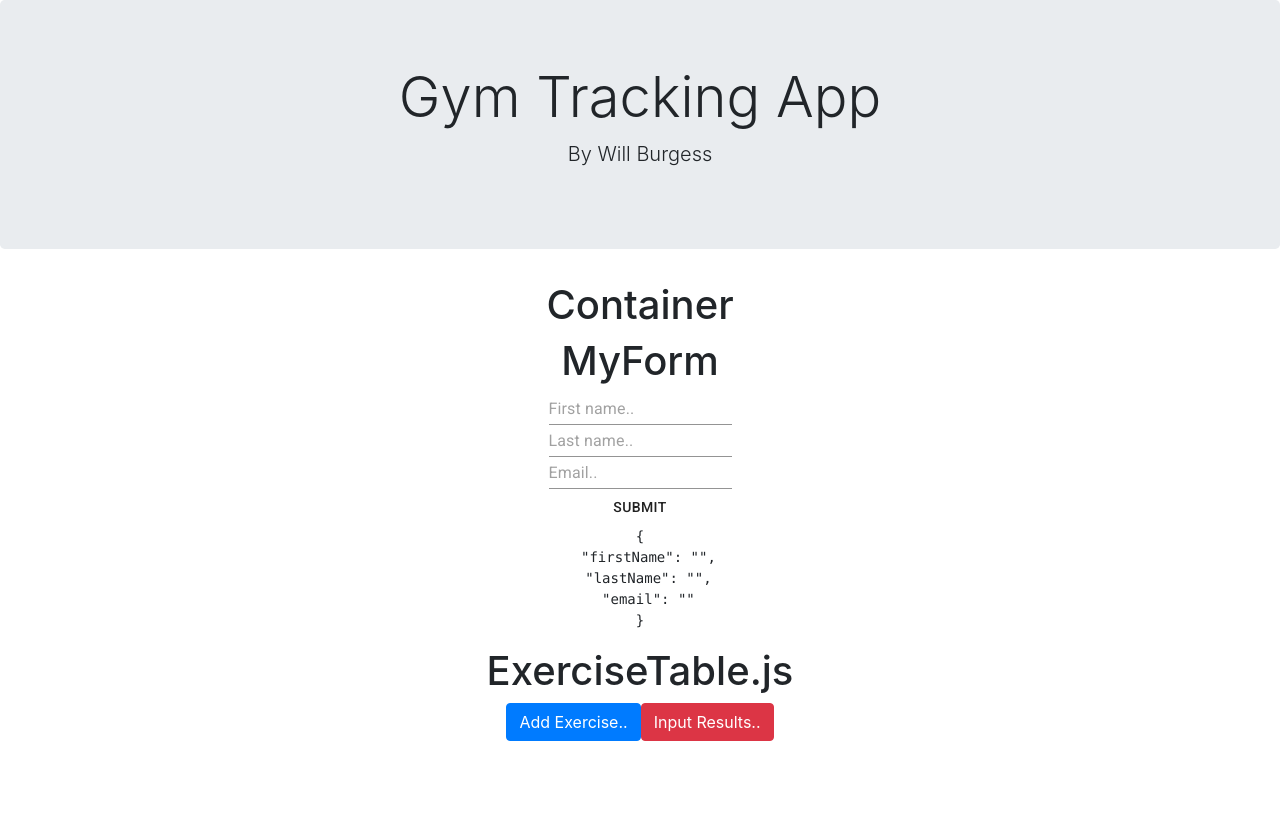
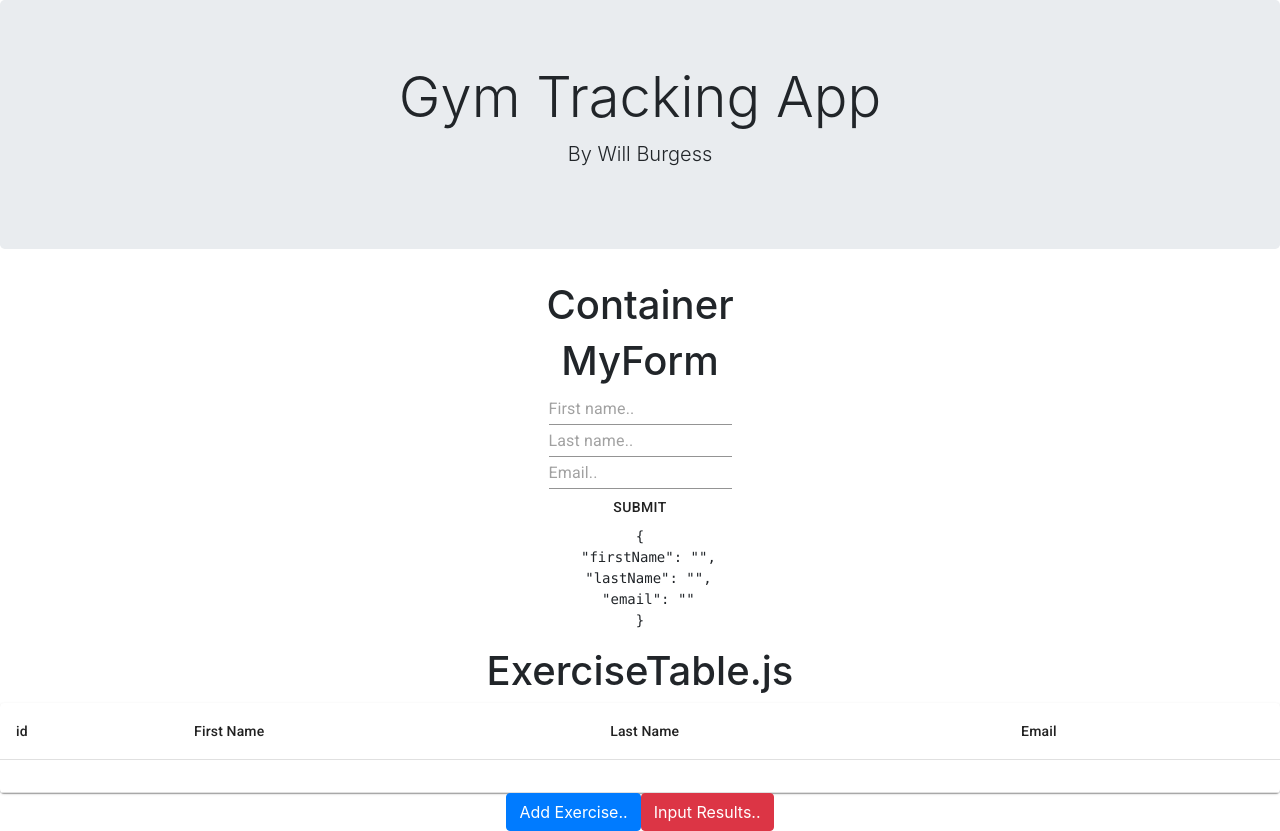
Before and after one commit to NisLox/gymtracker, a React (Create React App) app in the folder GymTracker/: page / in a window 1280 px wide. Before the commit the page ends 800 px from the top, so only its background shows below. Built offline with nearby package versions, Linux system fonts and the light colour scheme.

Commit message:
working form submits to table

```diff
--- a/GymTracker/src/app-Component/container-Component/exerciseTable-Component/exerciseTable.js
+++ b/GymTracker/src/app-Component/container-Component/exerciseTable-Component/exerciseTable.js
@@ -1,31 +1,37 @@
-import React from 'react';
+import React, {useState} from 'react';
 import AddExerciseButton from './addExerciseButton'
 import InputResultsButton from './inputResultsButton'
 import MyForm from '../myForm'
+import MyTable from './myTable'
+import { generate } from 'shortid'
 
-class ExerciseTable extends React.Component {
-    constructor(props) {
-        super(props);
-        this.state = {  };
-    }
-    hello() {
-        console.log("AddExerciseButton")
-    }
-    render() {
+const ExerciseTable = () => {
+    const [rows, setRows] = useState([{
+        id: "",
+        firstName: "",
+        lastName: "",
+        email: "",
+    }])
+
+    return (
+        <div>
+                <MyForm onSubmit={(data) => {
+                    setRows(currentRows => [...currentRows, {
+                        id:generate(),
+                    ...data
+                    }])
+                }} />
+            <h1>ExerciseTable.js</h1>
+            <MyTable rows={rows} />
 
 
-        return (
-            <div>
-                 <MyForm onSubmit={({email, firstName, lastName}) => {
-                     console.log(email, firstName, lastName)
-                 }} />
-                <h1>ExerciseTable.js</h1>
-                <AddExerciseButton name="Add Exercise.." onClick={this.hello}/>
-                <InputResultsButton name="Input Results.." onClick={this.hello} />
-            </div>
+            <AddExerciseButton name="Add Exercise.." />
+            <InputResultsButton name="Input Results.."/>
+        </div>
 
-        )
-    }
+    )
+
 }
 
+
 export default ExerciseTable;
--- /dev/null
+++ b/GymTracker/src/app-Component/container-Component/exerciseTable-Component/myTable.js
@@ -0,0 +1,37 @@
+import React from 'react';
+import { makeStyles } from '@material-ui/core/styles';
+import Table from '@material-ui/core/Table';
+import TableBody from '@material-ui/core/TableBody';
+import TableCell from '@material-ui/core/TableCell';
+import TableHead from '@material-ui/core/TableHead';
+import TableRow from '@material-ui/core/TableRow';
+import Paper from '@material-ui/core/Paper';
+
+export default function SimpleTable({rows}) {
+
+  return (
+    <Paper>
+      <Table>
+        <TableHead>
+          <TableRow>
+            <TableCell>id</TableCell>
+            <TableCell>First Name</TableCell>
+            <TableCell>Last Name</TableCell>
+            <TableCell>Email</TableCell>
+
+          </TableRow>
+        </TableHead>
+        <TableBody>
+          {rows.map(row => (
+            <TableRow key={row.id}>
+            <TableCell> {row.id} </TableCell>
+              <TableCell >{row.firstName}</TableCell>
+              <TableCell >{row.lastName}</TableCell>
+              <TableCell >{row.email}</TableCell>
+            </TableRow>
+          ))}
+        </TableBody>
+      </Table>
+    </Paper>
+  );
+}
--- a/GymTracker/src/app-Component/container-Component/myForm.js
+++ b/GymTracker/src/app-Component/container-Component/myForm.js
@@ -1,5 +1,4 @@
 import React from 'react';
-import ExerciseTable from './exerciseTable-Component/exerciseTable'
 import { TextField, Button } from '@material-ui/core';
 import {Formik, Form} from 'formik'
 
```
Also changed, not shown: 2 other files (tests, documents, lock files or other folders).
